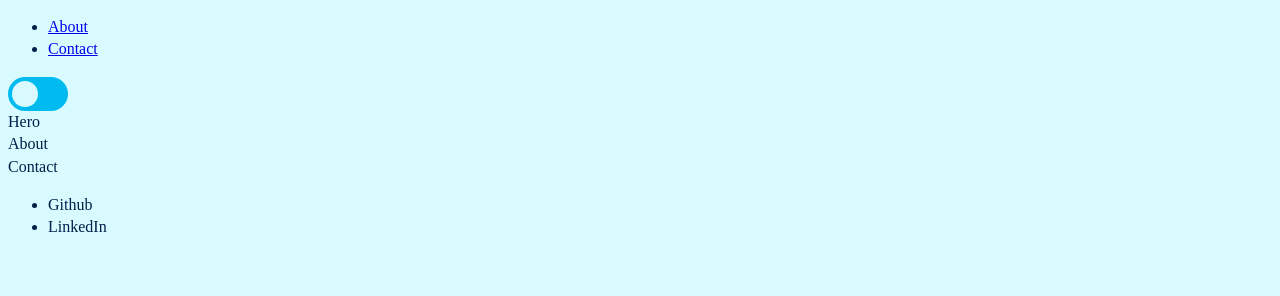
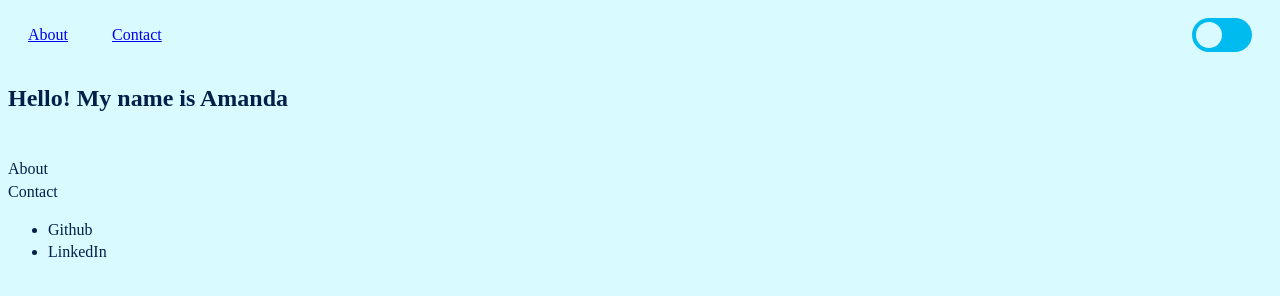
Before and after one commit to amandahase/portfolio, a website built with webpack: page index.html in a window 1280 px wide. Built offline with nearby package versions, Linux system fonts and the light colour scheme.

Commit message:
Style header and nav section

```diff
--- a/css/style.css
+++ b/css/style.css
@@ -103,6 +103,28 @@ textarea {
   body {
     background-color: var(--bg-color);
     color: var(--main-text);
+  }
+
+  /* Header */
+  .header {
+    display: flex;
+    justify-content: space-between;
+    align-items: center;
+    padding: 0 20px;
+  }
+
+  /* Nav List */
+  .nav-list {
+    list-style-type: none;
+    padding: 0;
+  }
+
+  .nav-list-item {
+    display: inline-block;
+  }
+
+  .nav-list-item:last-of-type {
+    margin-left: 40px;
   }
 
   /* Toggle Switch*/
--- a/index.html
+++ b/index.html
@@ -23,16 +23,14 @@
 </head>
 
 <body>
-
-  <!-- Add your site or application content here -->
-  <header>
-    <nav>
-      <ul>
-        <li>
-          <a href="#about">About</a>
+  <header class="header">
+    <nav class="nav">
+      <ul class="nav-list">
+        <li class="nav-list-item">
+          <a href="#about" class="nav-list-link">About</a>
         </li>
-        <li>
-          <a href="#contact">Contact</a>
+        <li class="nav-list-item">
+          <a href="#contact" class="nav-list-link">Contact</a>
         </li>
       </ul>
     </nav>
@@ -43,21 +41,29 @@
       </label>
     </div>
   </header>
+  <!-- Add your site or application content here -->
   <main>
-    <!-- Hero -> Headline, Photo,  -->
-    <section>Hero</section>
+    <!-- Hero -> Nav, Headline, Photo,  -->
+    <section class="hero">
+      <div class="hero-headline-wrapper">
+        <h1 class="hero-headline">Hello! My name is Amanda</h1>
+      </div>
+      <div class="hero-image-wrapper">
+        <img src="" alt="" />
+      </div>
+    </section>
     <!-- About -> Software engineer, outside work, etc -->
     <section id="#about">About</section>
     <!-- Contact -> Socials, maybe a form -->
     <section id="#contact">Contact</section>
   </main>
   <footer>
-    <ul>
-      <li>
-        <a>Github</a>
+    <ul class="footer-nav-list">
+      <li class="footer-nav-item">
+        <a class="footer-nav-link">Github</a>
       </li>
-      <li>
-        <a>LinkedIn</a>
+      <li class="footer-nav-item">
+        <a class="footer-nav-link">LinkedIn</a>
       </li>
     </ul>
   </footer>
```
